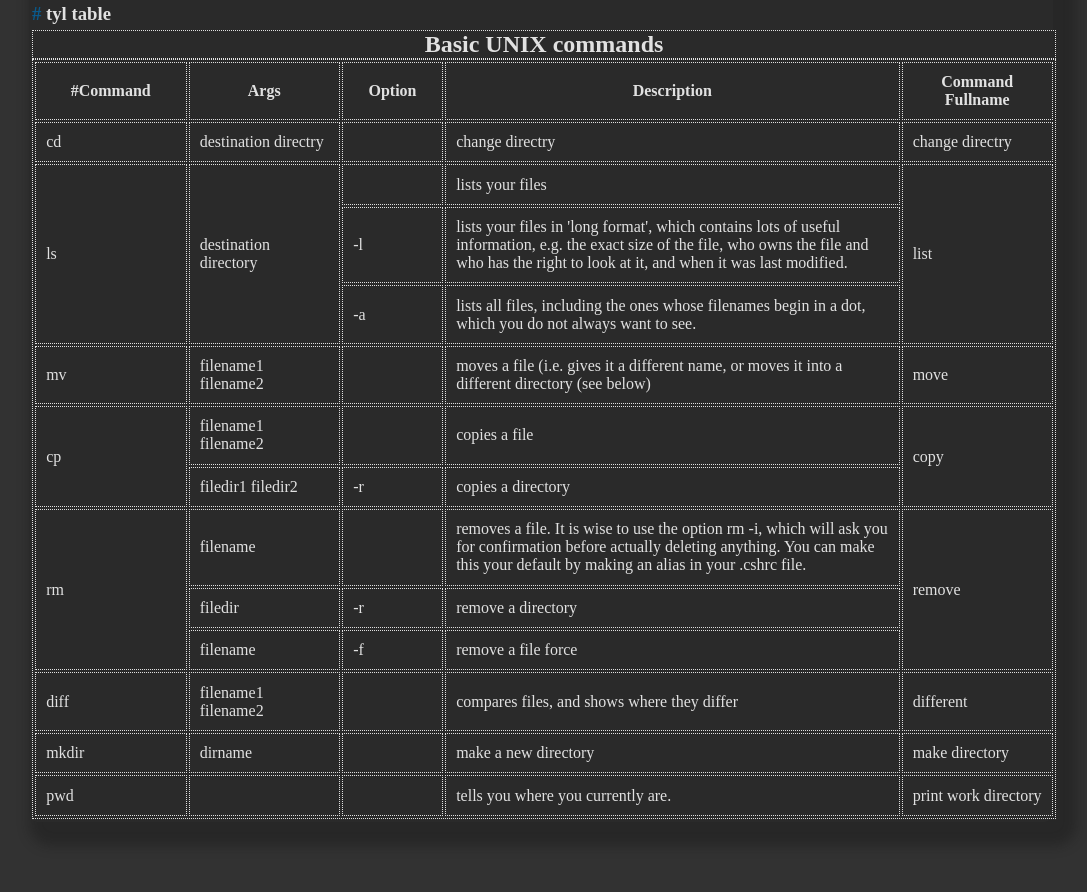
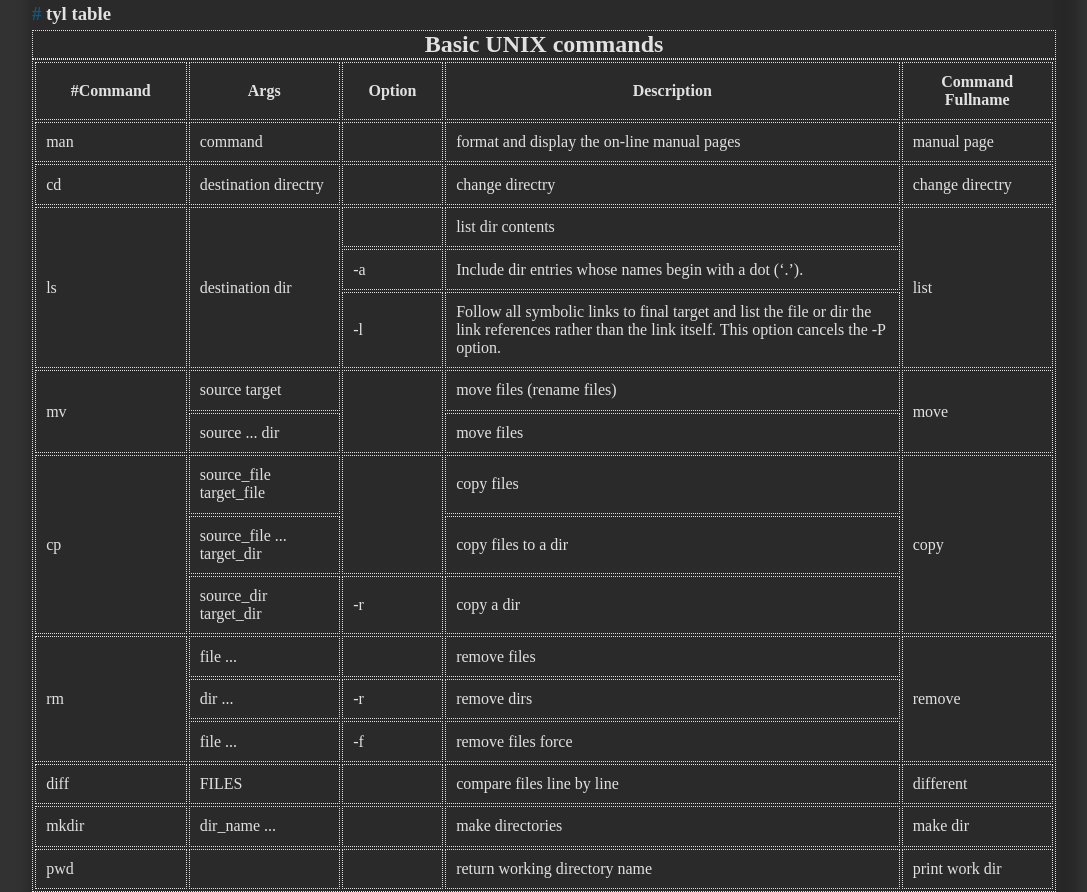
Before and after one commit to Tyler-Inari/FFD-Practice, a plain HTML site: page assignment/final-assignment/table.html in a window 1280 px wide. Shown: the part 396-1288 px from the top of the page, without its empty margins (99-1186 px from the left). Drawn offline with Linux system fonts and the light colour scheme.

Commit message:
complete table content

```diff
--- a/assignment/final-assignment/table.html
+++ b/assignment/final-assignment/table.html
@@ -49,6 +49,13 @@
                             </thead>
                             <tbody>
                                 <tr>
+                                    <td>man</td>
+                                    <td>command</td>
+                                    <td></td>
+                                    <td>format and display the on-line manual pages</td>
+                                    <td>manual page</td>
+                                </tr>
+                                <tr>
                                     <td>cd</td>
                                     <td>destination directry</td>
                                     <td></td>
@@ -57,110 +64,110 @@
                                 </tr>
                                 <tr>
                                     <td rowspan="3">ls</td>
-                                    <td rowspan="3">destination directory</td>
+                                    <td rowspan="3">destination dir</td>
                                     <td></td>
-                                    <td>lists your files</td>
+                                    <td>list dir contents</td>
                                     <td rowspan="3">list</td>
+                                </tr>
+                                <tr>
+                                    <td>-a</td>
+                                    <td>
+                                        Include dir entries whose names begin with a dot (‘.’).
+                                    </td>
                                 </tr>
                                 <tr>
                                     <td>-l</td>
                                     <td>
-                                        lists your files in 'long format', which contains lots of useful information,
-                                        e.g.
-                                        the exact
-                                        size of the file, who owns the file and who has the right to look at it, and
-                                        when it
-                                        was
-                                        last modified.
+                                        Follow all symbolic links to final target and list the file or dir the
+                                        link references rather than the link itself. This option cancels the -P option.
                                     </td>
                                 </tr>
                                 <tr>
-                                    <td>-a</td>
+                                    <td rowspan="2">mv</td>
+                                    <td>source target</td>
+                                    <td rowspan="2"></td>
                                     <td>
-                                        lists all files, including the ones whose filenames begin in a dot, which you do
-                                        not
-                                        always
-                                        want to see.
+                                        move files (rename files)
+                                    </td>
+                                    <td rowspan="2">move</td>
+                                </tr>
+                                <tr>
+                                    <td>source ... dir</td>
+                                    <td>
+                                        move files
                                     </td>
                                 </tr>
                                 <tr>
-                                    <td>mv</td>
-                                    <td>filename1 filename2</td>
-                                    <td></td>
+                                    <td rowspan="3">cp</td>
+                                    <td>source_file target_file</td>
+                                    <td rowspan="2"></td>
                                     <td>
-                                        moves a file (i.e. gives it a different name, or moves it into a different
-                                        directory
-                                        (see below)
+                                        copy files
                                     </td>
-                                    <td>move</td>
+                                    <td rowspan="3">copy</td>
                                 </tr>
                                 <tr>
-                                    <td rowspan="2">cp</td>
-                                    <td>filename1 filename2</td>
-                                    <td></td>
+                                    <td>source_file ... target_dir</td>
                                     <td>
-                                        copies a file
+                                        copy files to a dir
                                     </td>
-                                    <td rowspan="2">copy</td>
                                 </tr>
                                 <tr>
-                                    <td>filedir1 filedir2</td>
+                                    <td>source_dir target_dir</td>
                                     <td>-r</td>
                                     <td>
-                                        copies a directory
+                                        copy a dir
                                     </td>
                                 </tr>
                                 <tr>
                                     <td rowspan="3">rm</td>
-                                    <td>filename</td>
+                                    <td>file ...</td>
                                     <td></td>
                                     <td>
-                                        removes a file. It is wise to use the option rm -i, which will ask you for
-                                        confirmation before actually deleting anything. You can make this your default
-                                        by making an alias in your .cshrc file.
+                                        remove files
                                     </td>
                                     <td rowspan="3">remove</td>
                                 </tr>
                                 <tr>
-                                    <td>filedir</td>
+                                    <td>dir ...</td>
                                     <td>-r</td>
                                     <td>
-                                        remove a directory
+                                        remove dirs
                                     </td>
                                 </tr>
                                 <tr>
-                                    <td>filename</td>
+                                    <td>file ...</td>
                                     <td>-f</td>
                                     <td>
-                                        remove a file force
+                                        remove files force
                                     </td>
                                 </tr>
                                 <tr>
                                     <td>diff</td>
-                                    <td>filename1 filename2</td>
+                                    <td>FILES</td>
                                     <td></td>
                                     <td>
-                                        compares files, and shows where they differ
+                                        compare files line by line
                                     </td>
                                     <td>different</td>
                                 </tr>
                                 <tr>
                                     <td>mkdir</td>
-                                    <td>dirname</td>
+                                    <td>dir_name ...</td>
                                     <td></td>
                                     <td>
-                                        make a new directory
+                                        make directories
                                     </td>
-                                    <td>make directory</td>
+                                    <td>make dir</td>
                                 </tr>
                                 <tr>
                                     <td>pwd</td>
                                     <td></td>
                                     <td></td>
                                     <td>
-                                        tells you where you currently are.
+                                        return working directory name
                                     </td>
-                                    <td>print work directory</td>
+                                    <td>print work dir</td>
                                 </tr>
                             </tbody>
                         </table>
```
